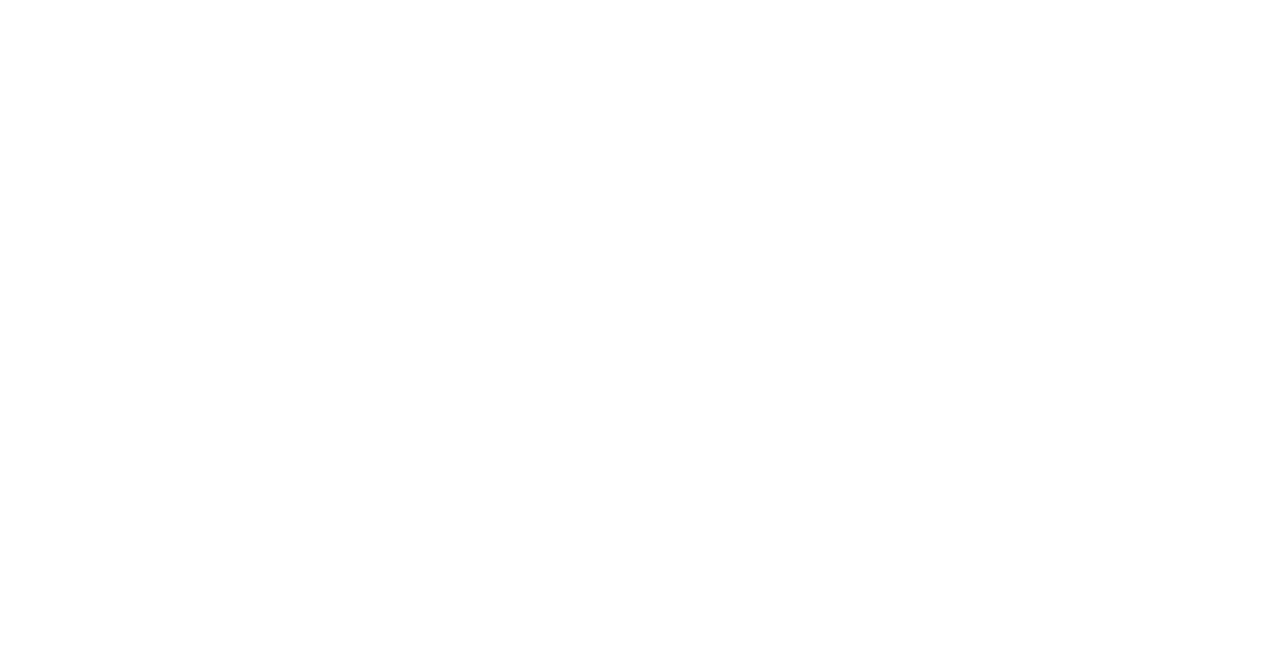
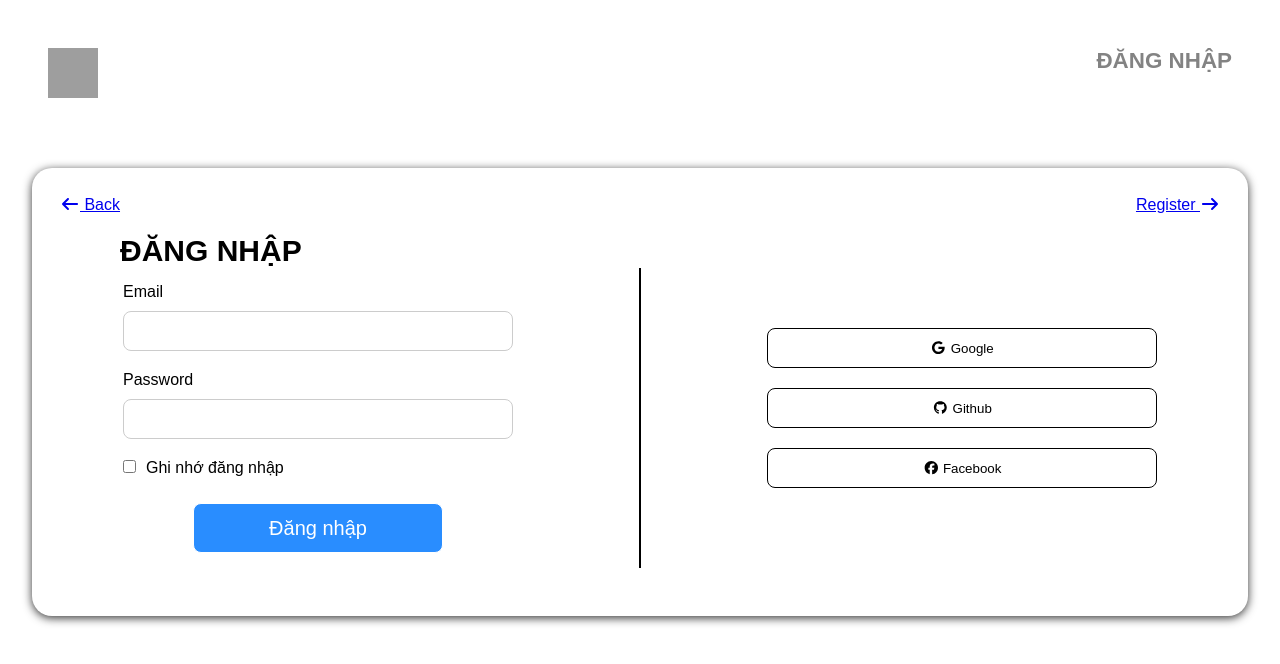
Before and after one commit to PPhTan165/TodoList, a Vue app in the folder client/: page /login in a window 1280 px wide. Shown: the top 664 px of the page. Built offline with nearby package versions, Linux system fonts and the light colour scheme; grey boxes are pictures that could not be loaded; a web font is replaced by a local one.

Commit message:
login layout

```diff
--- a/client/src/api/auth.ts
+++ b/client/src/api/auth.ts
@@ -3,11 +3,11 @@ import axios from "axios";
 const BASE_URL = "http://localhost:3000/api/auth";
 
 export const register = (user: {
-  username: string;
+  fullname: string;
   email: string;
   phone: string;
   password: string;
 }) => axios.post(`${BASE_URL}/register`, user);
 
-export const login = (user: { username: string; password: string }) =>
+export const login = (user: { email: string; password: string }) =>
   axios.post(`${BASE_URL}/login`, user);
--- a/client/src/components/Goals/GoalComponent.vue
+++ b/client/src/components/Goals/GoalComponent.vue
@@ -1,33 +1,22 @@
 <script setup lang="ts">
 import { useGoalStore } from "@/stores/goalStore";
-import { defineProps, defineEmits, ref } from "vue";
-import { useRouter, useRoute } from "vue-router";
+import { useRouter } from "vue-router";
 import { FontAwesomeIcon } from "@fortawesome/vue-fontawesome";
 
 const router = useRouter();
 const goalStore = useGoalStore();
-const isSettingVisible = ref<boolean>(false);
-const dropdown = document.querySelector(".dropdown");
-const items = document.querySelector(".dropdown-items");
 
-const props = defineProps({
-  id: {
-    type: Number,
-    required: true,
-  },
-  title: {
-    type: String,
-    required: true,
-  },
-  description: {
-    type: String,
-    required: true,
-  },
-  countMember: {
-    type: Number,
-    default: 1,
-  },
+type GoalCardProps = {
+  id: number;
+  title: String;
+  description: String;
+  countMember?: number
+}
+
+const props = withDefaults(defineProps<GoalCardProps>(),{
+  countMember: 1
 });
+
 
 const emits = defineEmits<{
   (event: "detail-click", id: number): void;
@@ -43,9 +32,6 @@ const handleRemoveGoal = () => {
   router.push("/");
 };
 
-const isToggleSetting = () => {
-  isSettingVisible.value = !isSettingVisible.value;
-};
 </script>
 
 <template>
--- a/client/src/components/header/HeaderComponent.vue
+++ b/client/src/components/header/HeaderComponent.vue
@@ -5,9 +5,9 @@ import { computed, onMounted, ref } from "vue";
 
 const router = useRouter();
 const authStore = useAuthStore();
-const username = computed(() => authStore.user?.username || "Guest");
+const username = computed(() => authStore.user?.username);
 const isToggleDropDown = ref(false);
-
+console.log(authStore.user?.email)
 const toggleDropDown = () => {
   isToggleDropDown.value = !isToggleDropDown.value;
 };
@@ -52,7 +52,7 @@ onMounted(() => {
         <RouterLink class="nav-item" to="/login">ĐĂNG NHẬP</RouterLink>
       </div>
       <div v-else>
-        <span class="username">{{ username }}</span>
+        <span class="username">{{ authStore.user?.email }}</span>
         <div class="dropdown-menu" v-if="isToggleDropDown" @click="toggleDropDown">
           <ul>
             <li @click="profile">Hồ sơ cá nhân</li>
--- a/client/src/main.ts
+++ b/client/src/main.ts
@@ -5,12 +5,13 @@ import { createPinia } from "pinia";
 import { library } from "@fortawesome/fontawesome-svg-core";
 import { FontAwesomeIcon } from "@fortawesome/vue-fontawesome";
 import { fas  } from "@fortawesome/free-solid-svg-icons";
+import { faGoogle, faFacebook, faGithub } from "@fortawesome/free-brands-svg-icons";
 
 import App from "./App.vue";
 import router from "./router";
 
 const app = createApp(App);
-library.add(fas)
+library.add(fas,faGoogle,faFacebook, faGithub)
 app.component('font-awesome-icon', FontAwesomeIcon)
 
 app.use(createPinia());
--- a/client/src/stores/authStore.ts
+++ b/client/src/stores/authStore.ts
@@ -4,7 +4,7 @@ import { jwtDecode } from "jwt-decode";
 
 interface JwtPayload {
   id: number;
-  username: string;
+  fullname: string;
   email: string;
   phone: string;
 }
@@ -14,14 +14,14 @@ export const useAuthStore = defineStore("auth", {
     token: localStorage.getItem("token") || null,
     user: null as {
       id: number;
-      username: string;
+      fullname: string;
       phone: string;
       email: string;
     } | null,
   }),
 
   actions: {
-    async loginUser(payload: { username: string; password: string }) {
+    async loginUser(payload: { email: string; password: string }) {
       const res = await login(payload);
       this.token = res.data.token;
       localStorage.setItem("token", this.token ?? "");
@@ -30,7 +30,7 @@ export const useAuthStore = defineStore("auth", {
     },
 
     async registerUser(payload: {
-      username: string;
+      fullname: string;
       email: string;
       phone: string;
       password: string;
@@ -54,7 +54,7 @@ export const useAuthStore = defineStore("auth", {
           const decode = jwtDecode<JwtPayload>(token);
           this.user = {
             id: decode.id,
-            username: decode.username,
+            fullname: decode.fullname,
             phone: decode.phone,
             email: decode.email,
           };
--- a/client/src/views/Goal/CreateGoalView.vue
+++ b/client/src/views/Goal/CreateGoalView.vue
@@ -1,8 +1,9 @@
 <script setup lang="ts">
+import HeaderComponent from "@/components/header/HeaderComponent.vue";
 </script>
 
 <template>
     <main>
-        Create Goal Detail
+        <HeaderComponent/>
     </main>
 </template>
--- a/client/src/views/LoginView.vue
+++ b/client/src/views/LoginView.vue
@@ -1,68 +1,191 @@
 <script setup lang="ts">
 import { nextTick, ref } from "vue";
 import { useAuthStore } from "@/stores/authStore";
-import { useRouter } from "vue-router";
+import { RouterLink, useRouter } from "vue-router";
+import HeaderComponent from "@/components/Header/HeaderComponent.vue";
+import { FontAwesomeIcon } from "@fortawesome/vue-fontawesome";
+
 import * as yup from "yup";
 
-const username = ref("");
+const email = ref("");
 const password = ref("");
+const remember = ref(false)
 const authStore = useAuthStore();
 const router = useRouter();
+
+const toggleRemember = () => {
+  remember.value = !remember.value
+}
+
 const schema = yup.object().shape({
-  username: yup.string().required("Username không được để trống"),
+  email: yup.string().required("email không được để trống"),
   password: yup.string().required("Password không được để trống"),
 });
 
 const handleLogin = async () => {
   try {
     await schema.validate(
-      { username: username.value, password: password.value },
+      { email: email.value, password: password.value },
       { abortEarly: false }
-    )
+    );
 
     // chờ loginUser hoàn tất
-    await authStore.loginUser({ username: username.value, password: password.value })
+
+    await authStore.loginUser({
+      email: email.value,
+      password: password.value,
+    });
 
     // đảm bảo vue đã phản ứng xong
-    await nextTick()
+    await nextTick();
 
-
-    router.push('/')   // chỉ push sau khi store đã sẵn sàng
+    router.push("/"); // chỉ push sau khi store đã sẵn sàng
   } catch (err: any) {
     if (err.errors) {
-      alert(err.errors.join(', '))
+      alert(err.errors.join(", "));
     } else {
-      alert('Đăng nhập thất bại')
+      alert("Đăng nhập thất bại");
     }
   }
-}
-
-
+};
 </script>
 
 <template>
-  <main>
+  <HeaderComponent />
+  <section class="container">
+    <div class="head">
+      <RouterLink to="/">
+        <font-awesome-icon :icon="['fas','arrow-left']"/>
+        Back</RouterLink>
+      <RouterLink to="/register">
+        Register
+        <font-awesome-icon :icon="['fas','arrow-right']"/>
+      </RouterLink>
+    </div>
 
-  </main>
+    <h2>ĐĂNG NHẬP</h2>
+    <div class="main">
+      <div class="left-content">
+        <div class="input-login">
+          <label for="email"> Email </label>
+          <input type="email" id="email" name="email" v-model="email" />
+        </div>
 
+        <div class="input-login">
+          <label for="psw"> Password </label>
+          <input type="password" id="psw" name="psw" v-model="password" />
+        </div>
+
+        <div class="checkbox">
+          <input type="checkbox" name="remember" id="" @click="toggleRemember"/>
+          <span>Ghi nhớ đăng nhập</span>
+        </div>
+        <div class="center">
+          <button class="btn" @click="handleLogin">Đăng nhập</button>
+        </div>
+      </div>
+      <span class="center-line"></span>
+      <div class="right-content">
+        <button>
+          <font-awesome-icon :icon="['fab', 'google']" />
+          Google
+        </button>
+        <button>
+          <font-awesome-icon :icon="['fab', 'github']" />
+          Github
+        </button>
+        <button>
+          <font-awesome-icon :icon="['fab', 'facebook']" />
+          Facebook
+        </button>
+      </div>
+    </div>
+  </section>
 </template>
 
 <style scoped>
-input {
-  width: 100%;
-  padding: 1rem;
-  margin-bottom: 16px;
-  border-radius: 8px;
-  border: 1px solid #ccc;
-  font-size: 1rem;
-  box-shadow: 0 2px 4px rgba(0, 0, 0, 0.1);
+.head{
+  display: flex;
+  justify-content: space-between;
 }
 
-button {
+.container {
+  display: inline-block;
+  justify-content: center;
+  align-items: center;
   width: 100%;
-  padding: 1rem;
+  height: 100%;
+  background-color: white;
+  padding: 28px;
+  margin-top: 50px;
+  border-radius: 20px;
+  box-shadow: 0 2px 10px rgba(0, 0, 0, 0.8);
+}
+
+h2 {
+  text-align: left;
+  font-weight: 700;
+  font-size: 30px;
+  margin: 20px 0 0 60px;
+}
+
+.main {
+  display: flex;
+  justify-content: space-around;
+  align-items: center;
+  padding-bottom: 20px;
+}
+
+.left-content {
+  display: block;
+}
+
+.input-login input {
+  display: block;
+  width: 390px;
+  height: 40px;
+  margin: 10px 0 20px 0;
+  padding: 10px;
+  border: 1px solid #ccc;
   border-radius: 8px;
-  font-size: 1.5rem;
-  font-weight: bold;
+}
+.checkbox input {
+  margin: 0 10px 10px 0;
+}
+.btn {
+  width: 250px;
+  height: 50px;
+  margin-top: 20px;
+  font-size: 20px;
+  color: white;
+  background-color: rgb(41, 141, 255);
+  border-radius: 8px;
+  border: 1px solid;
+}
+
+.right-content {
+  display: block;
+}
+
+.right-content button {
+  display: block;
+  width: 390px;
+  height: 40px;
+  margin-bottom: 20px;
+  border: 1px solid black;
+  background-color: white;
+  border-radius: 8px;
+}
+
+.center-line {
+  border: 1px solid black;
+  height: 300px;
+  width: 1px;
+}
+
+.center {
+  display: flex;
+  justify-content: center;
+  align-items: center;
 }
 </style>
--- /dev/null
+++ b/package.json
@@ -0,0 +1,5 @@
+{
+  "dependencies": {
+    "@fortawesome/free-brands-svg-icons": "^7.0.0"
+  }
+}
```
Also changed, not shown: client/src/components/Component.vue (deleted, +0 -16 lines), 1 other file (tests, documents, lock files or other folders).
